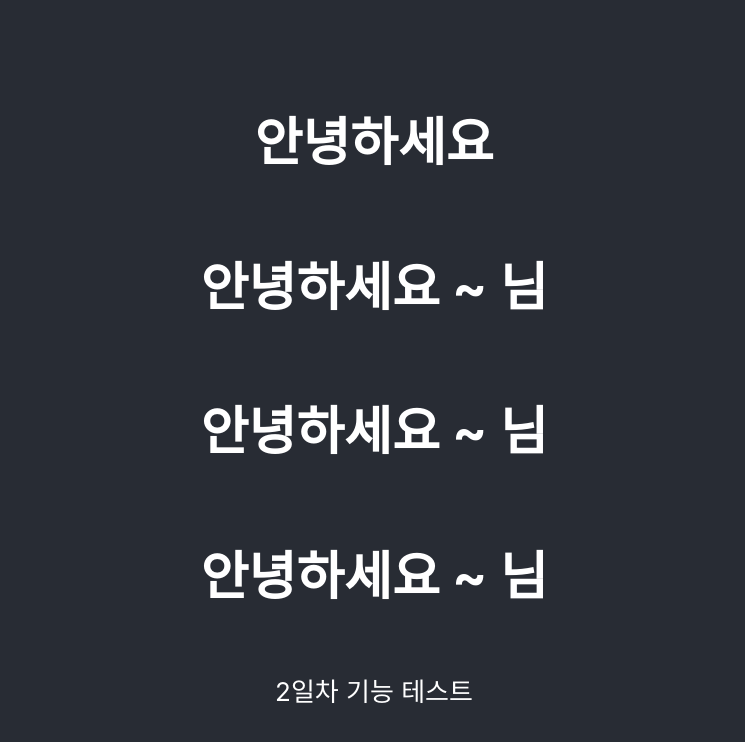
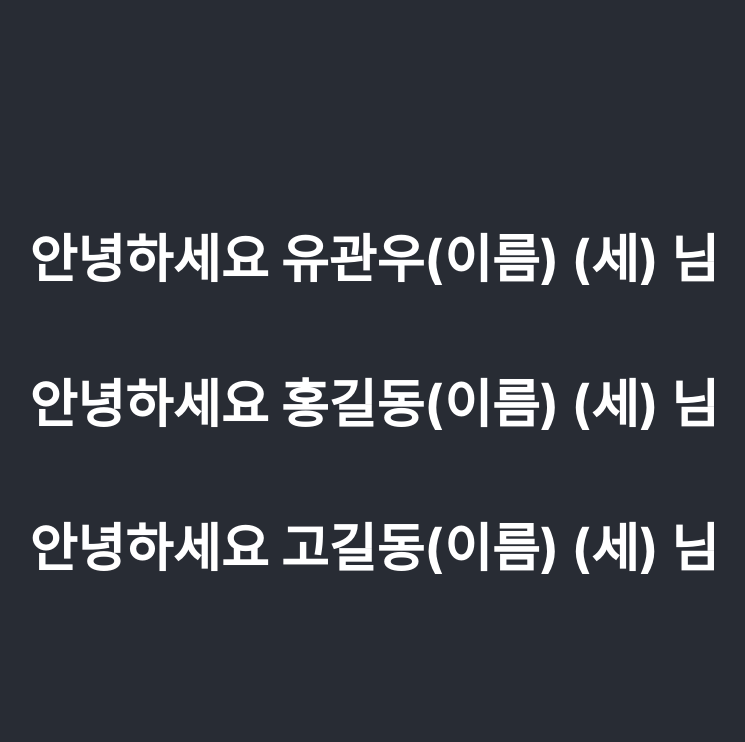
Before and after one commit to skymill2000/finDT, a React (Create React App) app in the folder fintech/: page / in a window 1280 px wide. Shown: the top 742 px of the page, without its empty margins (266-1011 px from the left). Built offline with nearby package versions, Linux system fonts and the light colour scheme.

Commit message:
컴포넌트와 프롭스

```diff
--- a/fintech/src/App.js
+++ b/fintech/src/App.js
@@ -1,8 +1,8 @@
 import logo from './logo.svg';
 import './App.css';
 
-const Welcome = () => {
-  return (<h1>안녕하세요 ~ 님</h1>);
+const Welcome = ({username, age}) => {
+  return (<h1>안녕하세요 {username}(이름) {age}(세) 님</h1>);
 }
 
 
@@ -10,15 +10,9 @@ function App() {
   return (
     <div className="App">
       <header className="App-header">
-        <h1>
-          안녕하세요
-        </h1>
-        <Welcome></Welcome>
-        <Welcome></Welcome>
-        <Welcome></Welcome>
-        <p>
-          2일차 기능 테스트
-        </p>
+        <Welcome username="유관우"></Welcome>
+        <Welcome username="홍길동"></Welcome>
+        <Welcome username="고길동"></Welcome>
       </header>
     </div>
   );
```
